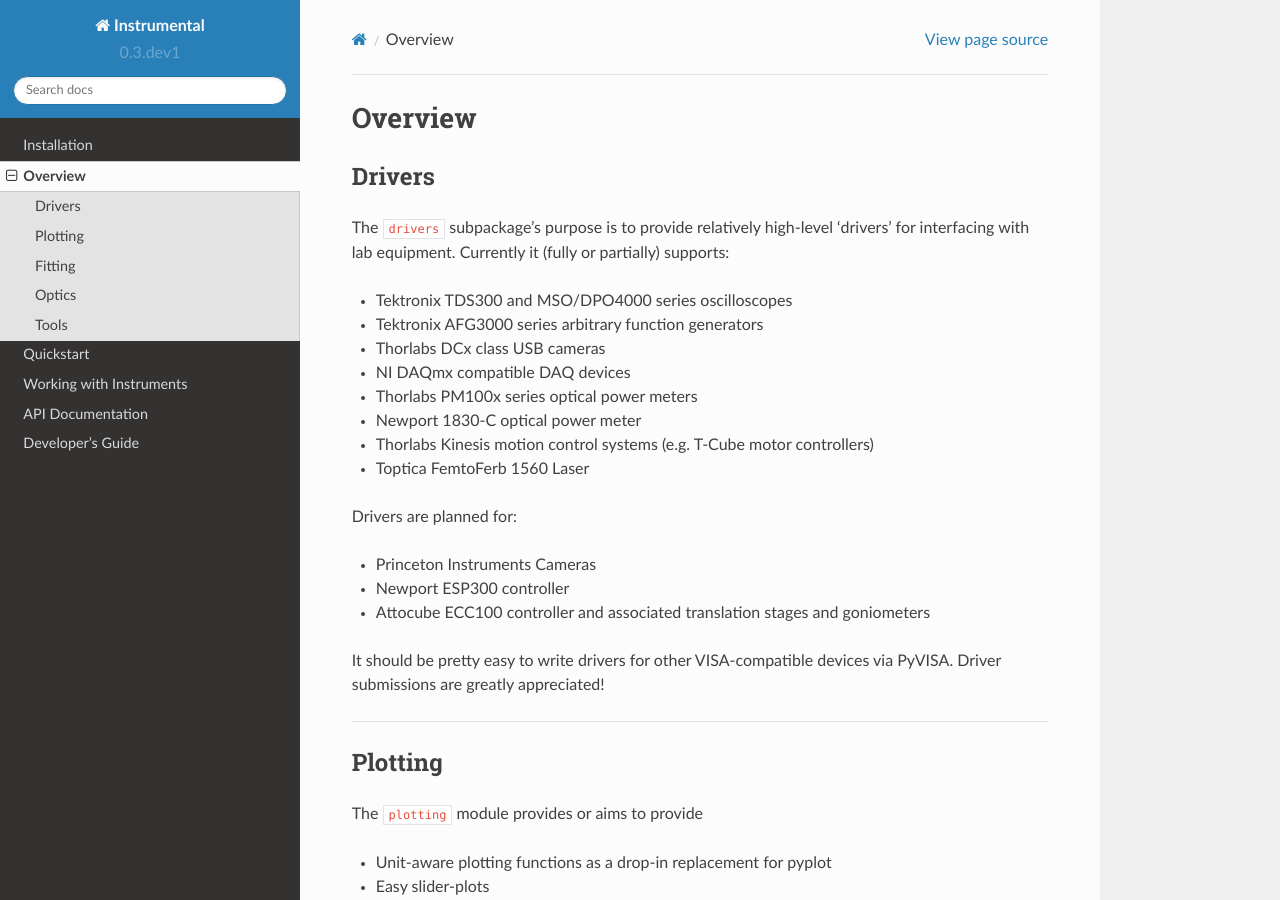
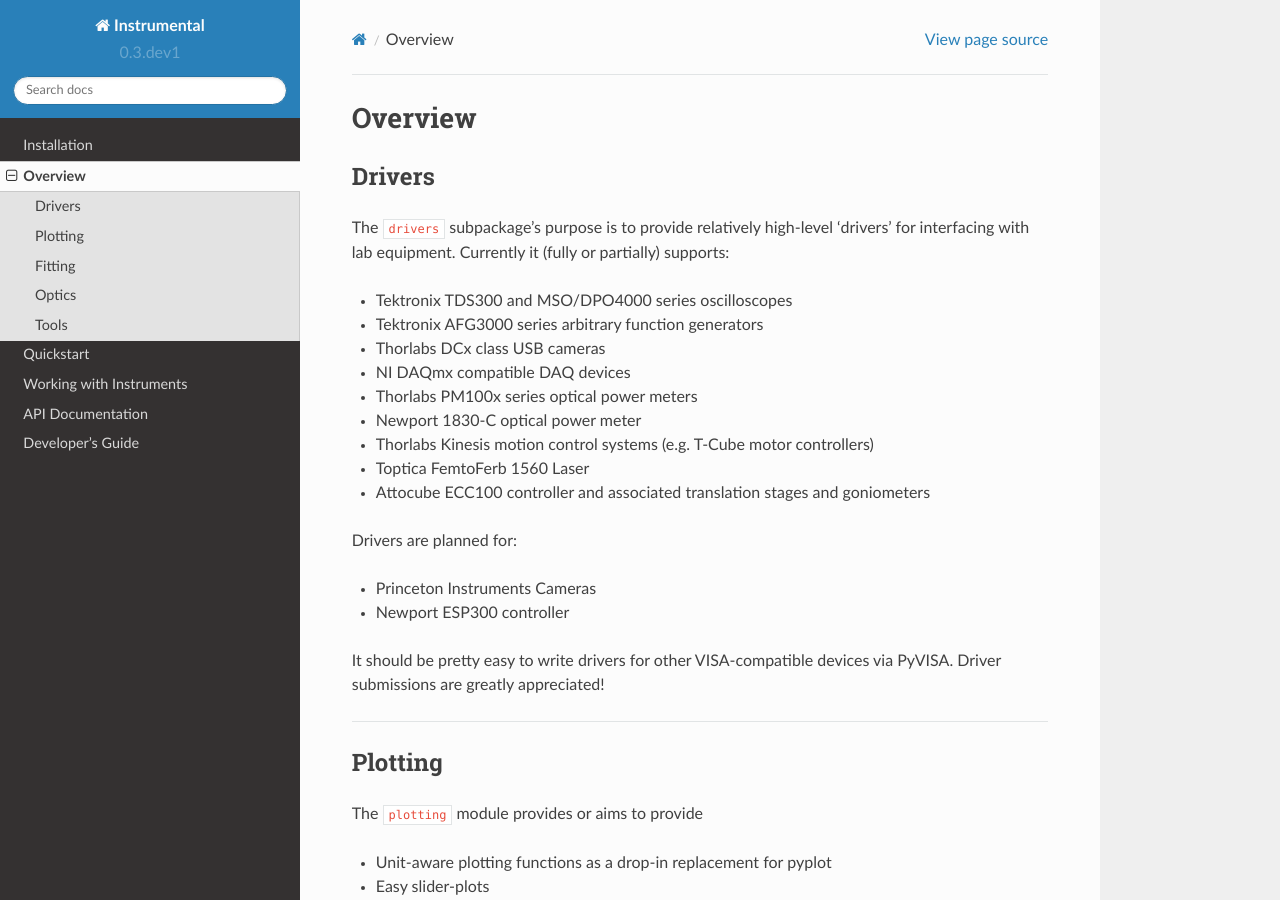
Before and after one commit to mabuchilab/Instrumental, a Sphinx documentation site: the page built from docs/overview.rst, in a window 1280 px wide and 900 px high. Built offline with Sphinx 7.4.7 and the Read the Docs theme 2.0.0, drawn with Linux system fonts in a browser that asks for light colours; formulas are drawn with MathJax 3.

Commit message:
Updated docs

```diff
--- a/docs/motion.rst
+++ b/docs/motion.rst
@@ -12,3 +12,4 @@ Supported Models
 
     filter-flipper
     tdc-001
+    ecc100
--- a/docs/overview.rst
+++ b/docs/overview.rst
@@ -15,13 +15,13 @@ supports:
 * Newport 1830-C optical power meter
 * Thorlabs Kinesis motion control systems (e.g. T-Cube motor controllers)
 * Toptica FemtoFerb 1560 Laser
+* Attocube ECC100 controller and associated translation stages and
+  goniometers
 
 Drivers are planned for:
 
 * Princeton Instruments Cameras
 * Newport ESP300 controller
-* Attocube ECC100 controller and associated translation stages and
-  goniometers
 
 It should be pretty easy to write drivers for other VISA-compatible devices via PyVISA. Driver submissions are greatly appreciated!
 
```
Also changed, not shown: docs/ecc100.rst (added, +8 -0 lines).
